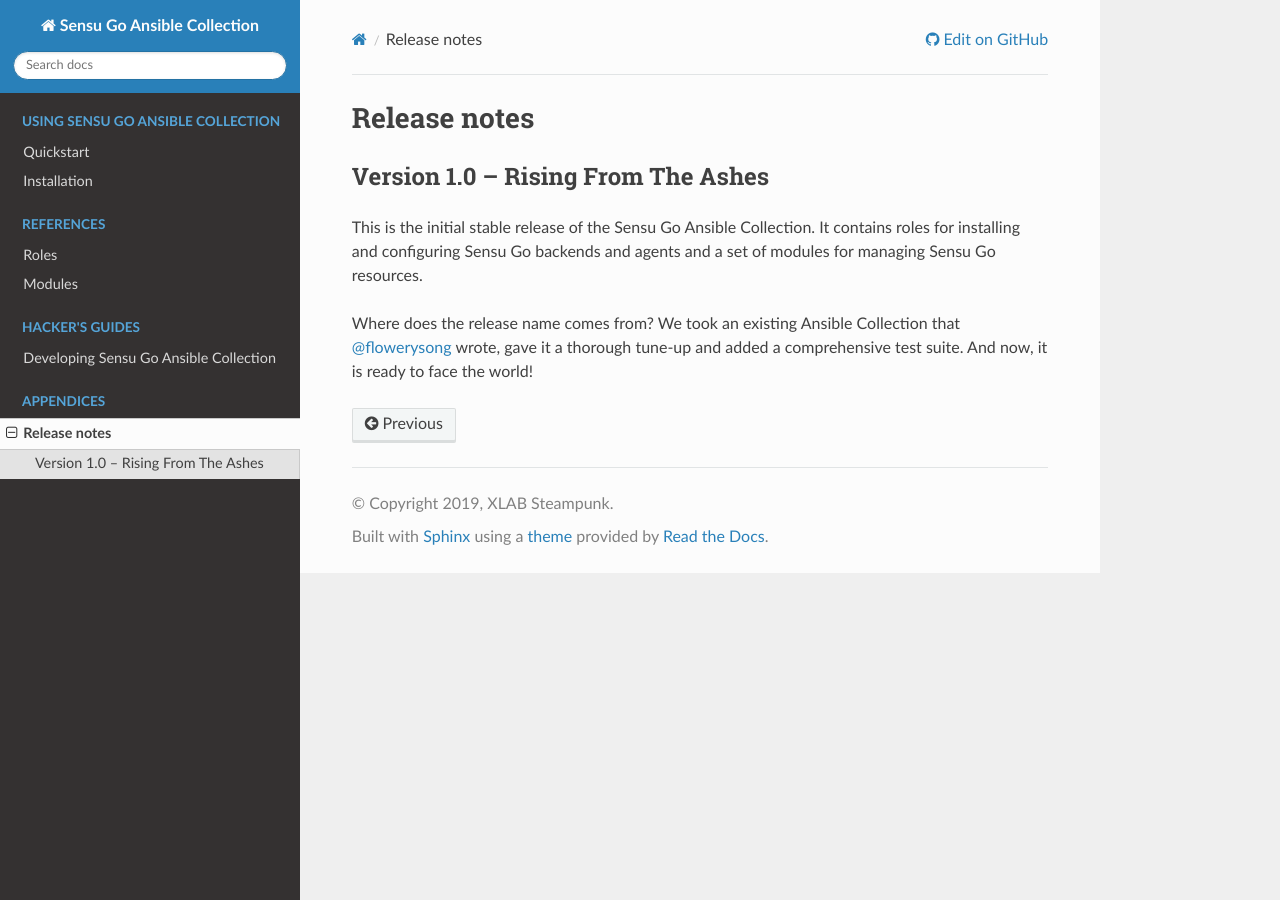
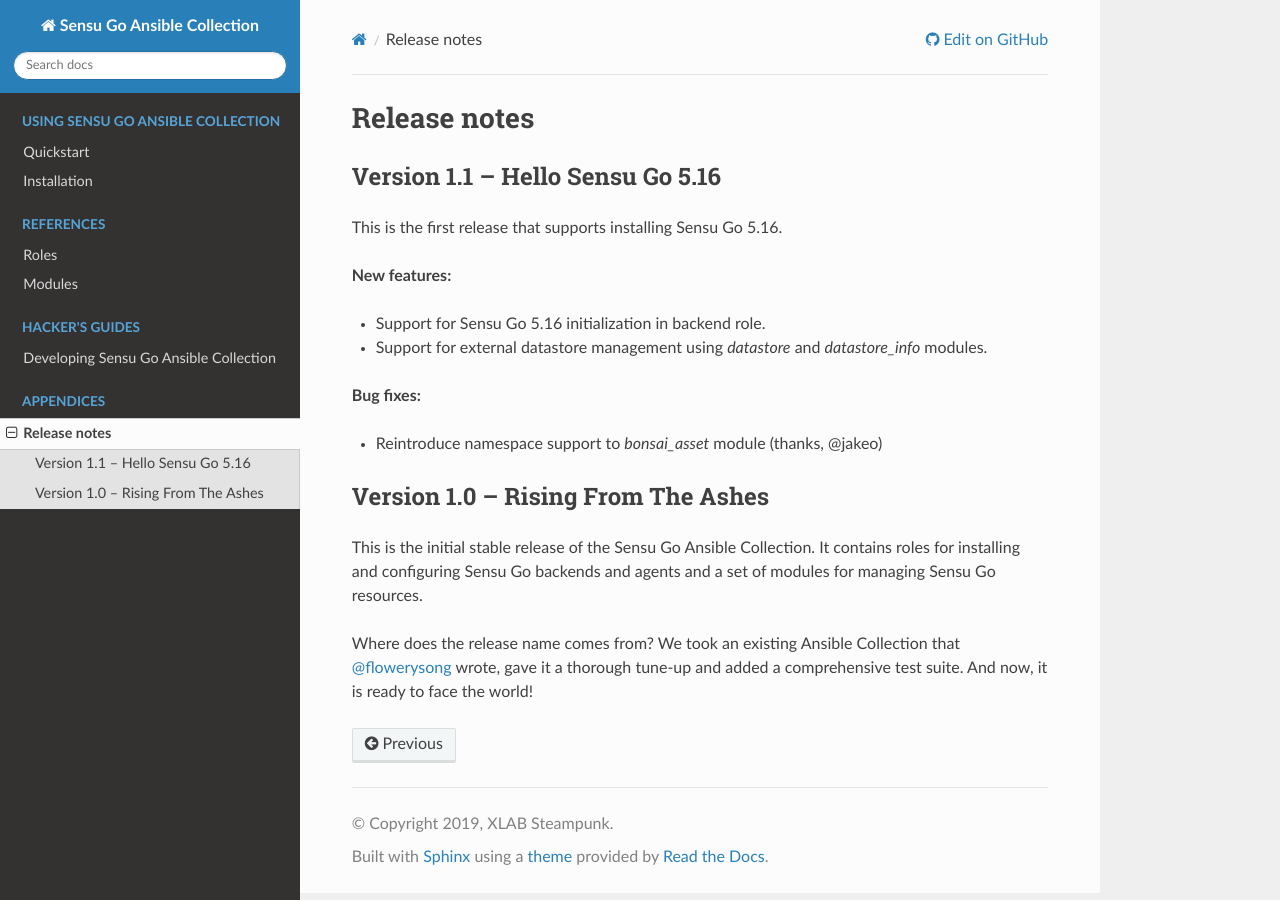
Before and after one commit to sensu/sensu-go-ansible, a Sphinx documentation site: the page built from docs/source/release_notes.rst, in a window 1280 px wide. Built offline with Sphinx 7.4.7 and the Read the Docs theme 2.0.0, drawn with Linux system fonts in a browser that asks for light colours.

Commit message:
Prepare collection for 1.1.0 release

```diff
--- a/docs/source/release_notes.rst
+++ b/docs/source/release_notes.rst
@@ -1,5 +1,21 @@
 Release notes
 =============
+
+Version 1.1 -- Hello Sensu Go 5.16
+----------------------------------
+
+This is the first release that supports installing Sensu Go 5.16.
+
+**New features:**
+
+* Support for Sensu Go 5.16 initialization in backend role.
+* Support for external datastore management using *datastore* and
+  *datastore_info* modules.
+
+**Bug fixes:**
+
+* Reintroduce namespace support to *bonsai_asset* module (thanks, @jakeo)
+
 
 Version 1.0 -- Rising From The Ashes
 ------------------------------------
--- a/galaxy.yml
+++ b/galaxy.yml
@@ -1,6 +1,6 @@
 namespace: sensu
 name: sensu_go
-version: 1.0.0
+version: 1.1.0
 
 authors:
   - Paul Arthur <paul.arthur@flowerysong.com> (@flowerysong)
```
